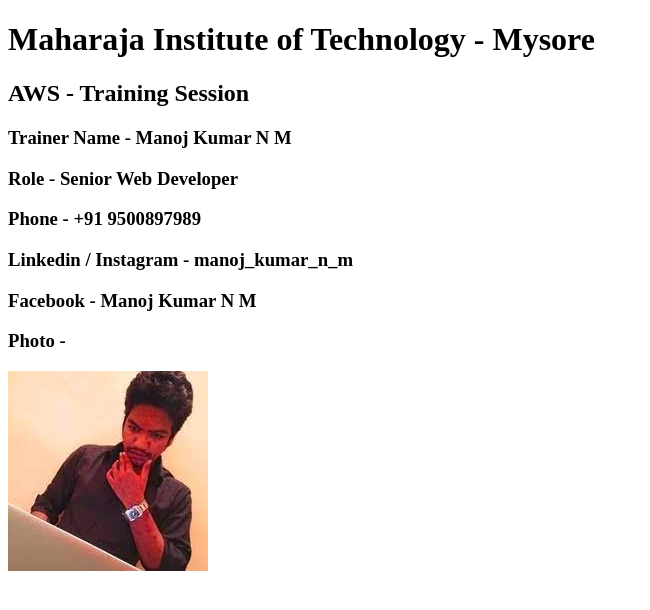
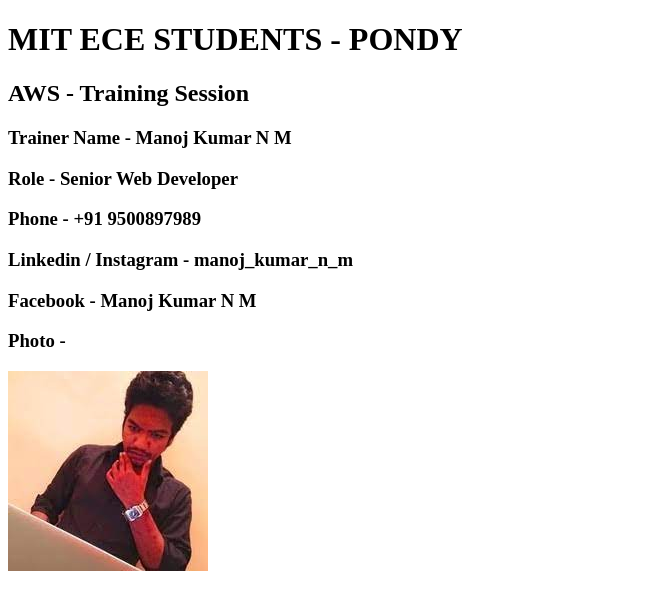
Before and after one commit to coderaavana-manoj/myprofile, a plain HTML site: page index.html in a window 1280 px wide. Shown: the whole page, without its empty margins (0-650 px from the left). Drawn offline with Linux system fonts and the light colour scheme.

Commit message:
Update index.html

```diff
--- a/index.html
+++ b/index.html
@@ -3,10 +3,10 @@
 <head>
 	<meta charset="utf-8">
 	<meta name="viewport" content="width=device-width, initial-scale=1">
-	<title>MCA STUDENTS</title>
+	<title>MIT ECE STUDENTS</title>
 </head>
 <body>
-	<h1>Maharaja Institute of Technology - Mysore</h1>
+	<h1>MIT ECE STUDENTS - PONDY</h1>
 	<h2>AWS - Training Session</h2>
 	<h3>Trainer Name - Manoj Kumar N M</h3>
 	<h3>Role - Senior Web Developer</h3>
```
